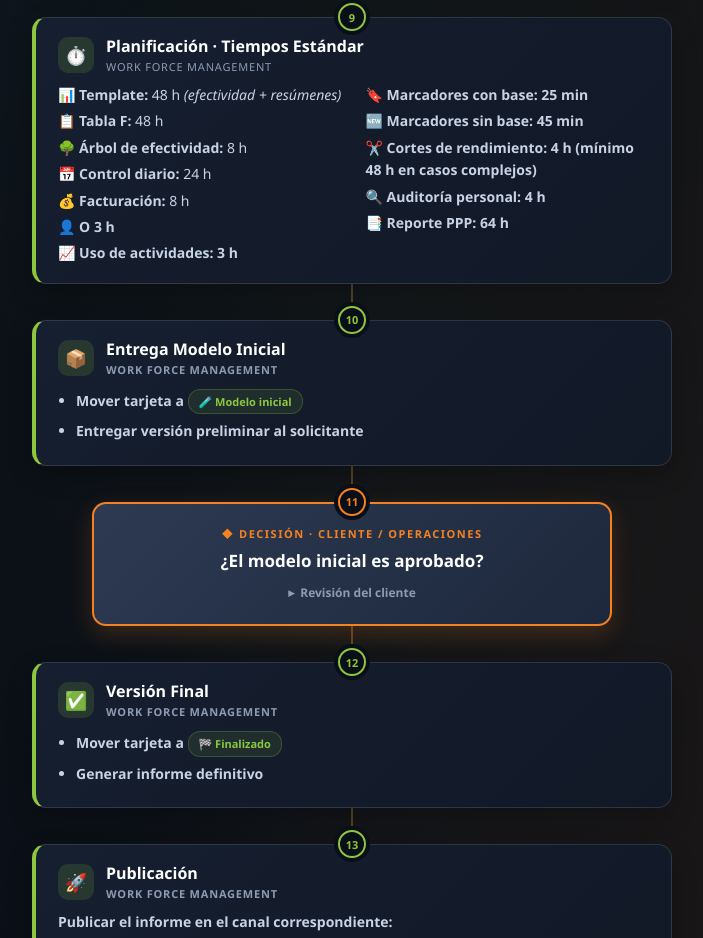
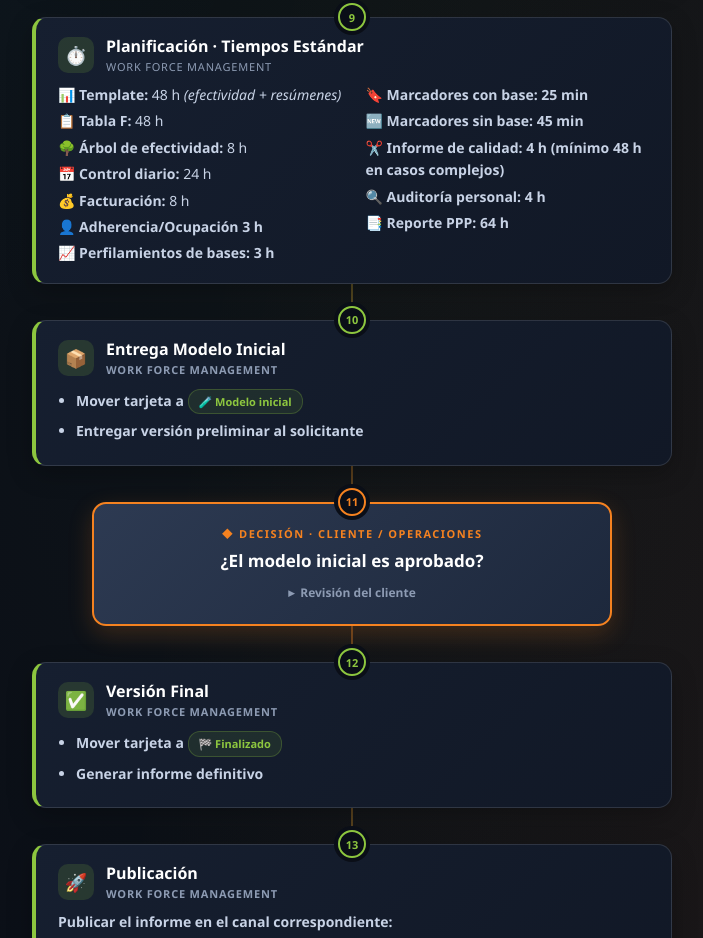
Before and after one commit to angelfajardopz-svg/flujograma-wfm, a plain HTML site: page index.html in a window 1280 px wide. Shown: the part 2077-3015 px from the top of the page, without its empty margins (288-991 px from the left). Drawn offline with Linux system fonts and the light colour scheme.

Commit message:
Update index.html

```diff
--- a/index.html
+++ b/index.html
@@ -553,11 +553,11 @@
           <li>🌳 <strong>Árbol de efectividad:</strong> 8 h</li>
           <li>📅 <strong>Control diario:</strong> 24 h</li>
           <li>💰 <strong>Facturación:</strong> 8 h</li>
-          <li>👤 <strong>O<Ocupación:</strong> 3 h</li>
-          <li>📈 <strong>Uso de actividades:</strong> 3 h</li>
+          <li>👤 <strong>Adherencia/Ocupación<Ocupación:</strong> 3 h</li>
+          <li>📈 <strong>Perfilamientos de bases:</strong> 3 h</li>
           <li>🔖 <strong>Marcadores con base:</strong> 25 min</li>
           <li>🆕 <strong>Marcadores sin base:</strong> 45 min</li>
-          <li>✂️ <strong>Cortes de rendimiento:</strong> 4 h (mínimo 48 h en casos complejos)</li>
+          <li>✂️ <strong>Informe de calidad:</strong> 4 h (mínimo 48 h en casos complejos)</li>
           <li>🔍 <strong>Auditoría personal:</strong> 4 h</li>
           <li>📑 <strong>Reporte PPP:</strong> 64 h</li>
         </ul>
```
